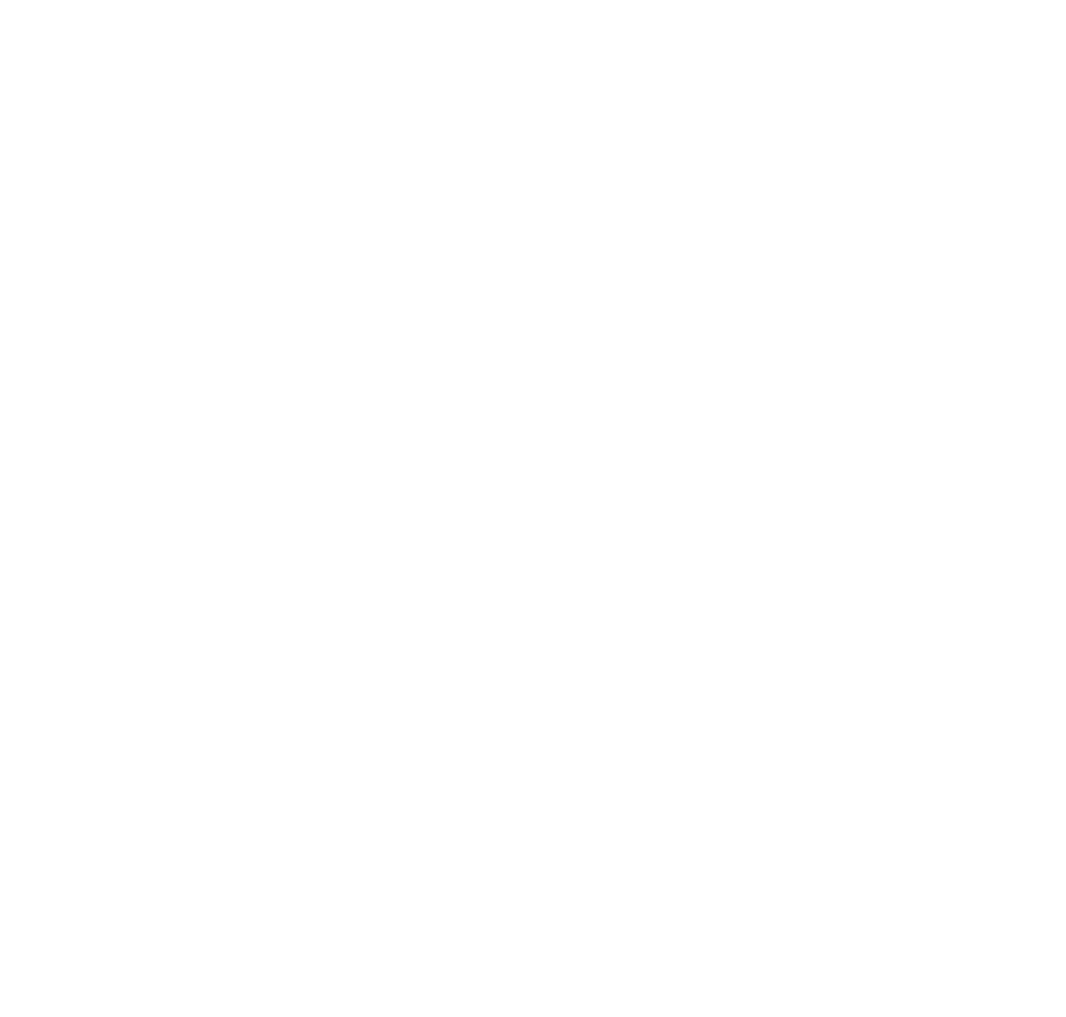
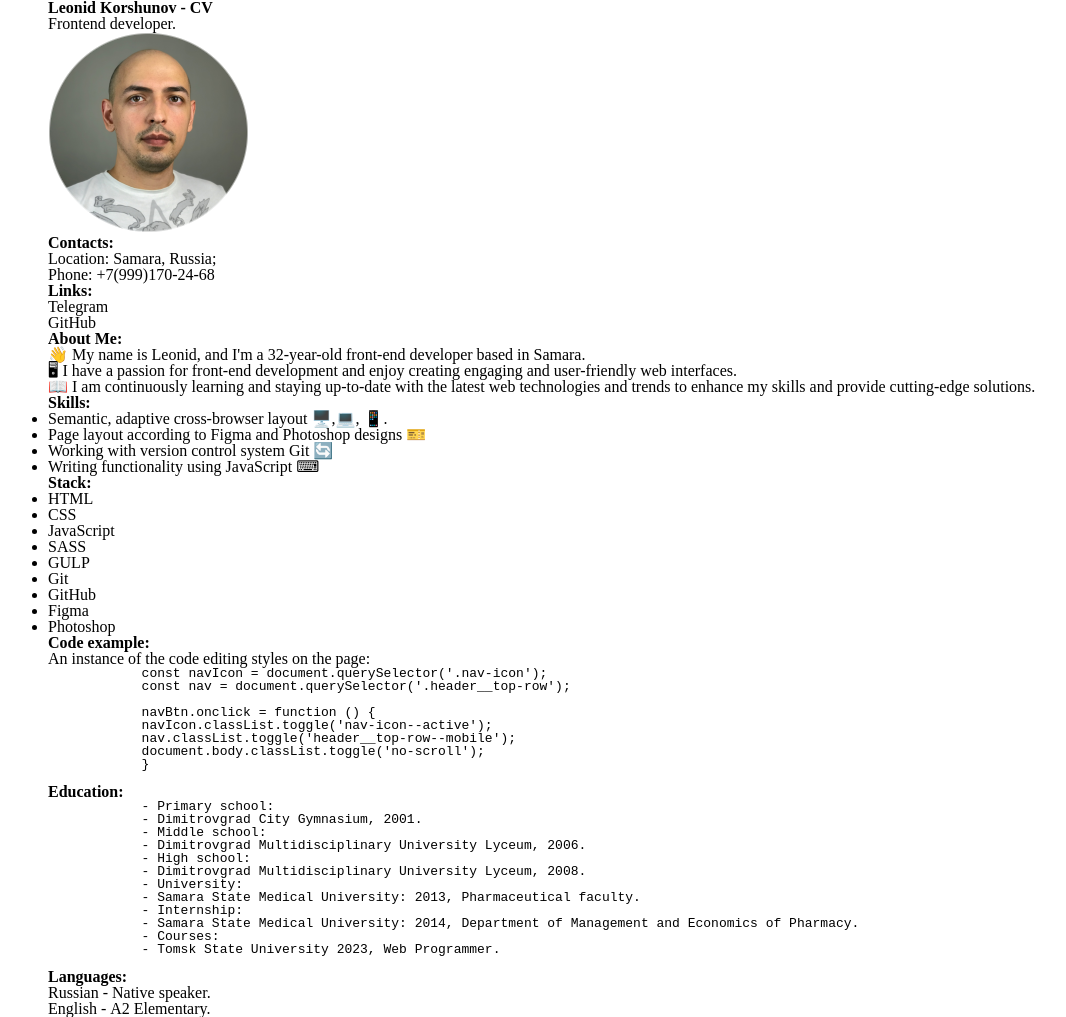
Before and after one commit to UltimatePowerCoder/rsschool-cv, a plain HTML site: page index.html in a window 1280 px wide. Shown: the whole page, without its empty margins (12-1078 px from the left). Before the commit the page ends 800 px from the top, so only its background shows below. Drawn offline with Linux system fonts and the light colour scheme.

Commit message:
feat: Add the structure from cv.md file to html

```diff
--- a/index.html
+++ b/index.html
@@ -1,19 +1,117 @@
 <!DOCTYPE html>
 <html lang="ru">
+
 <head>
   <meta charset="UTF-8">
   <meta name="viewport" content="width=device-width, initial-scale=1.0">
   <link rel="stylesheet" href="./css/reset.css">
   <link rel="stylesheet" href="./css/main.css">
-  <title>Lorem, ipsum.</title>
+  <link rel="icon" href="./assets/svg/gulp.svg" />
+  <title>CV - Leonid Korshunov.</title>
 </head>
 
 <body>
   <div class="wrapper">
-  <header class="header"></header>
-  <main class="main"></main>
-  <footer class="footer"></footer>
+    <header class="header">
+      <div class="container">
+        <h1>Leonid Korshunov - CV</h1>
+        <p>Frontend developer.</p>
+        <img src="./assets/img/avatar.png" alt="The developer avatar">
+      </div>
+    </header>
+
+    <main class="main">
+      <div class="container">
+
+        <div class="contacts">
+          <h2>Contacts:</h2>
+          <p>Location: Samara, Russia;</p>
+          <p>Phone: +7(999)170-24-68</p>
+          <h3>Links:</h3>
+          <a href="https://t.me/leonidkorshunov">Telegram</a>
+          <br>
+          <a href="https://github.com/UltimatePowerCoder">GitHub</a>
+        </div>
+
+        <div class="about">
+          <h2>About Me:</h2>
+          <p>👋 My name is Leonid, and I'm a 32-year-old front-end developer based in Samara.</p>
+          <p>🖥 I have a passion for front-end development and enjoy creating engaging and user-friendly web interfaces.
+          </p>
+          <p>📖 I am continuously learning and staying up-to-date with the latest web technologies and trends to enhance
+            my skills and provide cutting-edge solutions.</p>
+        </div>
+
+        <div class="skills">
+          <h3>Skills:</h3>
+          <ul>
+            <li>Semantic, adaptive cross-browser layout 🖥️,💻, 📱.</li>
+            <li>Page layout according to Figma and Photoshop designs 🎫</li>
+            <li>Working with version control system Git 🔄 </li>
+            <li>Writing functionality using JavaScript ⌨</li>
+          </ul>
+        </div>
+
+        <div class="stack">
+          <h2>Stack:</h2>
+          <ul>
+            <li>HTML</li>
+            <li>CSS</li>
+            <li>JavaScript</li>
+            <li>SASS</li>
+            <li>GULP</li>
+            <li>Git</li>
+            <li>GitHub</li>
+            <li>Figma</li>
+            <li>Photoshop</li>
+          </ul>
+        </div>
+
+        <div class="code">
+          <h2>Code example:</h2>
+          <p>An instance of the code editing styles on the page:</p>
+          <pre>
+            const navIcon = document.querySelector('.nav-icon');
+            const nav = document.querySelector('.header__top-row');
+
+            navBtn.onclick = function () {
+            navIcon.classList.toggle('nav-icon--active');
+            nav.classList.toggle('header__top-row--mobile');
+            document.body.classList.toggle('no-scroll');
+            }
+          </pre>
+        </div>
+
+        <div class="education">
+          <h2>Education:</h2>
+          <pre>
+            - Primary school:
+            - Dimitrovgrad City Gymnasium, 2001.
+            - Middle school:
+            - Dimitrovgrad Multidisciplinary University Lyceum, 2006.
+            - High school:
+            - Dimitrovgrad Multidisciplinary University Lyceum, 2008.
+            - University:
+            - Samara State Medical University: 2013, Pharmaceutical faculty.
+            - Internship:
+            - Samara State Medical University: 2014, Department of Management and Economics of Pharmacy.
+            - Courses:
+            - Tomsk State University 2023, Web Programmer.
+          </pre>
+        </div>
+
+        <div class="languages">
+          <h2>Languages:</h2>
+          <p>Russian - Native speaker.</p>
+          <p>English - А2 Elementary.</p>
+        </div>
+
+
+      </div>
+    </main>
+    <footer class="footer"></footer>
   </div>
   <script src="./index.js"></script>
 </body>
+
 </html>
```
